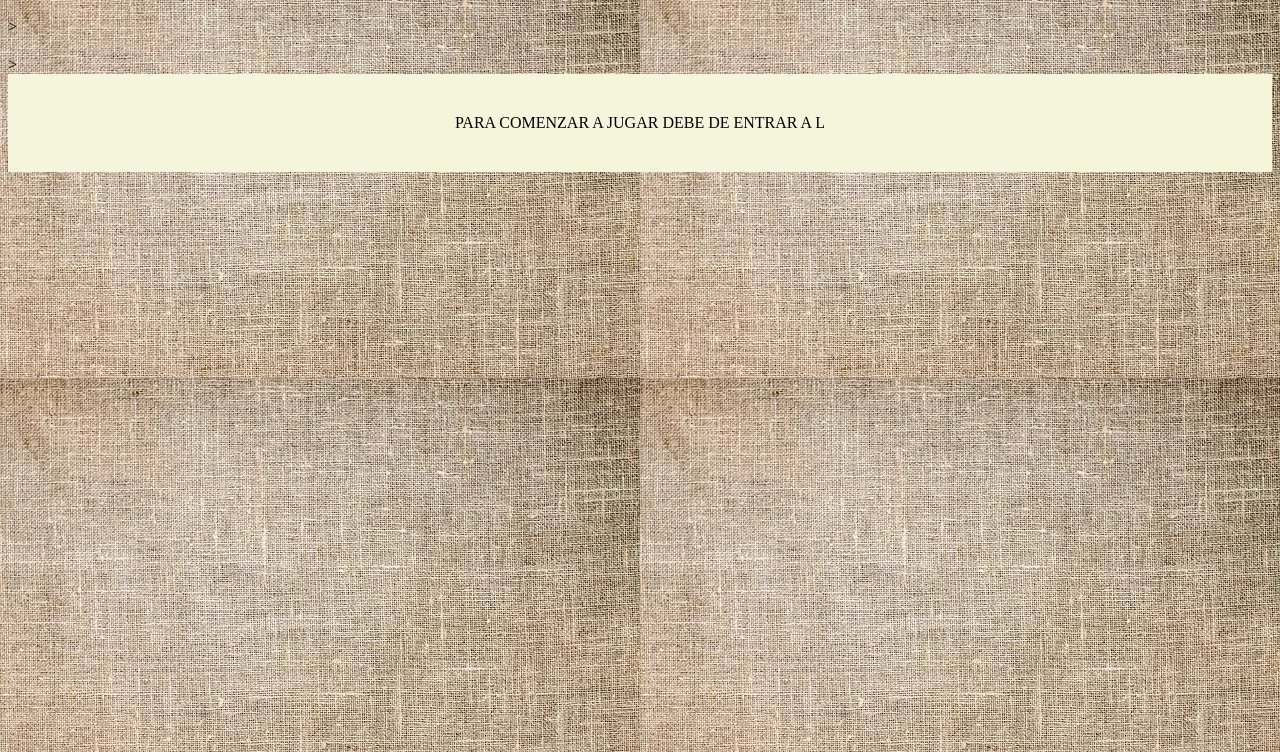
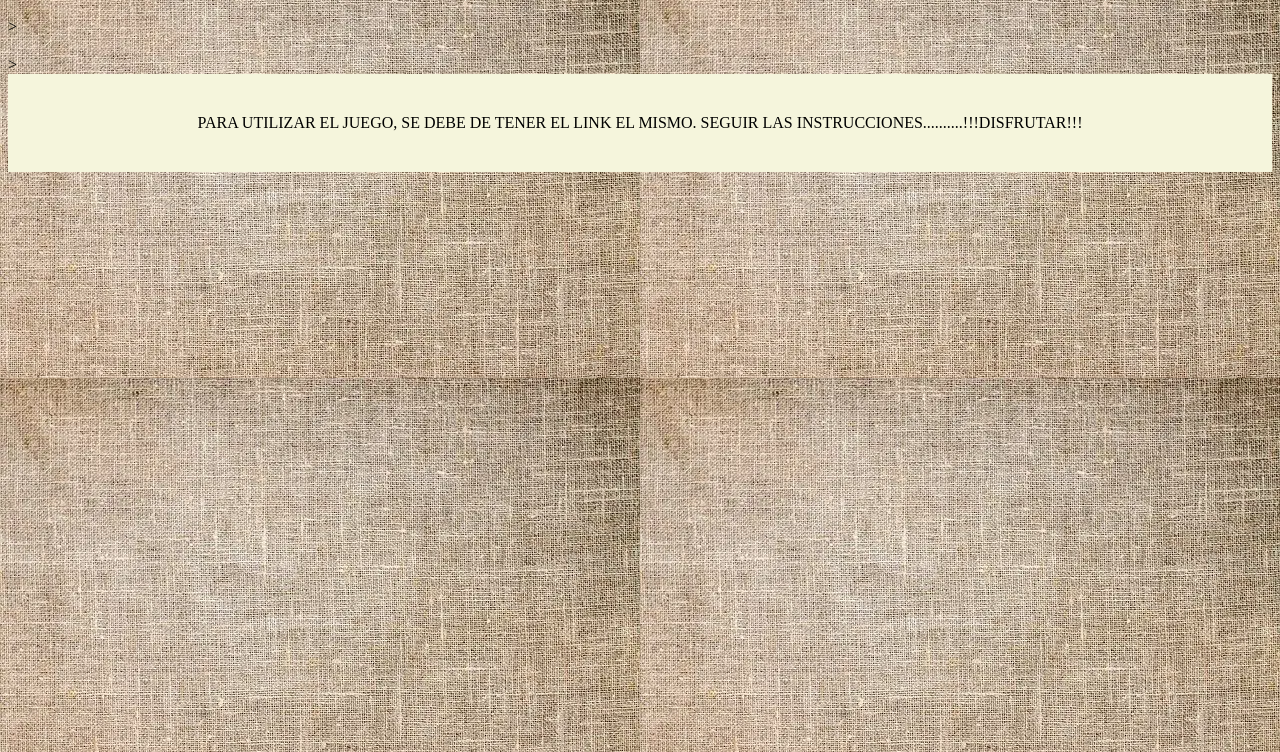
Before and after one commit to Martha30/PROYECTO2REDES, a plain HTML site: page pagina/instrucciones.html in a window 1280 px wide. Shown: the part 48-800 px from the top of the page. Drawn offline with Linux system fonts and the light colour scheme.

Commit message:
ADD SOMETHING

```diff
--- a/pagina/instrucciones.html
+++ b/pagina/instrucciones.html
@@ -19,7 +19,8 @@
 
     <div class="container">
         <a>
-            PARA COMENZAR A JUGAR DEBE DE ENTRAR A L
+            PARA UTILIZAR EL JUEGO, SE DEBE DE TENER EL LINK EL MISMO.
+            SEGUIR LAS INSTRUCCIONES..........!!!DISFRUTAR!!!
 
         </a>
 
```
